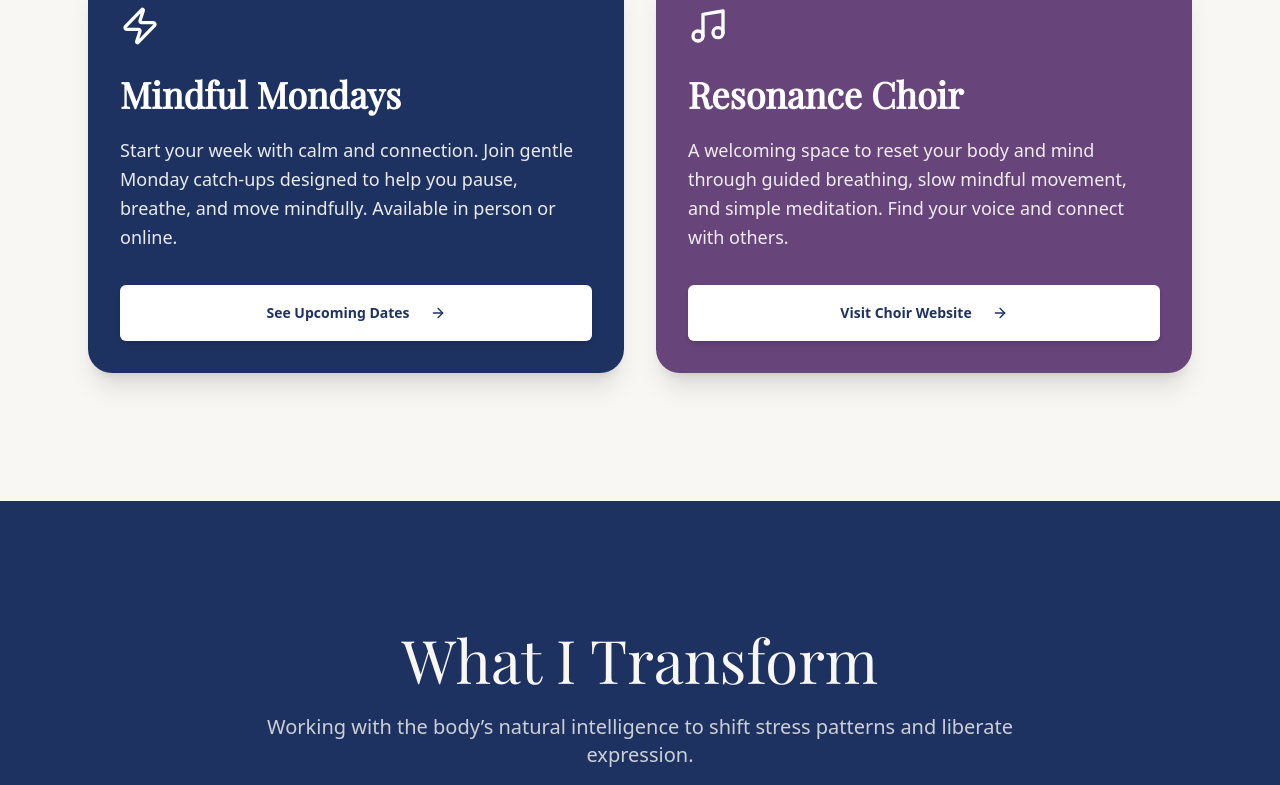
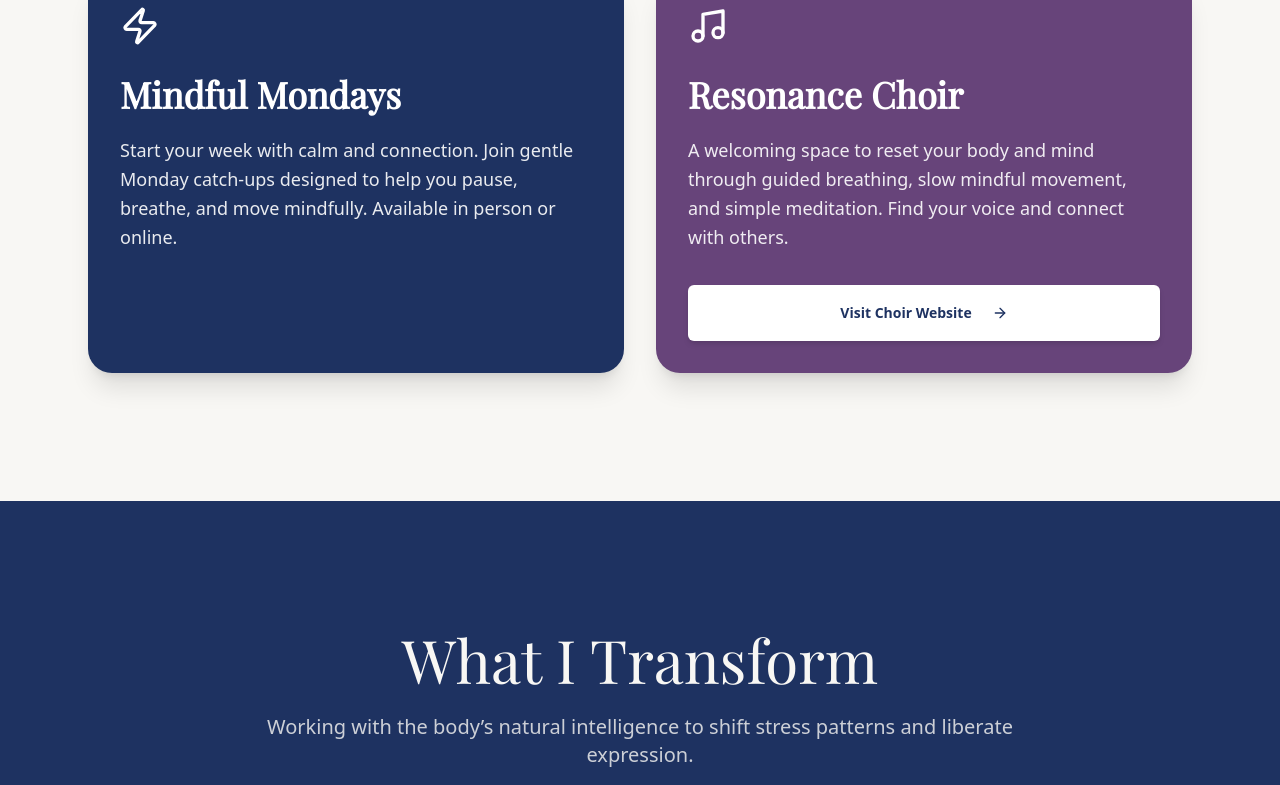
Before and after one commit to dbuatti/resonance-kinesiology, a React (Vite) app: page / in a window 1280 px wide. Shown: the part 1955-2740 px from the top of the page. Built offline with nearby package versions, Linux system fonts and the light colour scheme.

Commit message:
[dyad] Made community card button optional and removed it from Mindful Mondays - wrote 2 file(s) + extra files edited outside of Dyad

```diff
--- a/src/components/CommunityCard.tsx
+++ b/src/components/CommunityCard.tsx
@@ -5,13 +5,15 @@ import { ArrowRight } from 'lucide-react';
 interface CommunityCardProps {
   title: string;
   description: string;
-  link: string;
-  linkText: string;
+  link?: string;
+  linkText?: string;
   icon: React.ReactNode;
   colorClass: string;
 }
 
 const CommunityCard: React.FC<CommunityCardProps> = ({ title, description, link, linkText, icon, colorClass }) => {
+  const showButton = link && linkText;
+
   return (
     <div className={`p-8 rounded-3xl shadow-xl transition-all duration-300 ${colorClass} flex flex-col justify-between h-full`}>
       <div>
@@ -25,6 +27,7 @@ const CommunityCard: React.FC<CommunityCardProps> = ({ title, description, link,
           {description}
         </p>
       </div>
+      {showButton && (
         <a href={link} target="_blank" rel="noopener noreferrer">
           <Button
             size="lg"
@@ -34,6 +37,7 @@ const CommunityCard: React.FC<CommunityCardProps> = ({ title, description, link,
             <ArrowRight className="ml-3 h-5 w-5" />
           </Button>
         </a>
+      )}
     </div>
   );
 };
--- a/src/pages/Index.tsx
+++ b/src/pages/Index.tsx
@@ -101,8 +101,6 @@ const Index = () => {
             <CommunityCard
               title="Mindful Mondays"
               description="Start your week with calm and connection. Join gentle Monday catch-ups designed to help you pause, breathe, and move mindfully. Available in person or online."
-              link="#"
-              linkText="See Upcoming Dates"
               icon={<Zap className="h-10 w-10" />}
               colorClass="bg-dyad-dark"
             />
```
Lines whose indentation alone changed are shown as unchanged.
